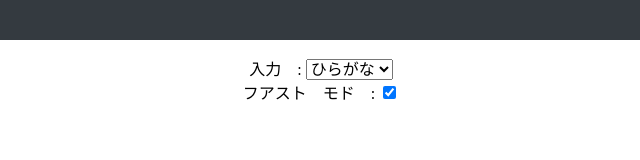
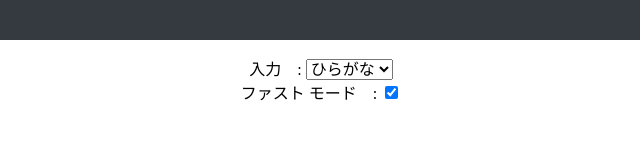
Before and after one commit to JaredBoehm/kana-practice, a plain HTML site: page index.html in a window 1280 px wide. Shown: the full height of the page, 319-959 px from the left. Drawn offline with nearby package versions, Linux system fonts and the light colour scheme.

Commit message:
Update index.html

```diff
--- a/index.html
+++ b/index.html
@@ -17,7 +17,7 @@
             <option value="roma">ローマ字</option>
         </select>
         <br>
-        フアスト　モド　:
+        ファスト モード　:
         <input type="checkbox" id="fastMode" checked>
     </div>
 </body>
```
